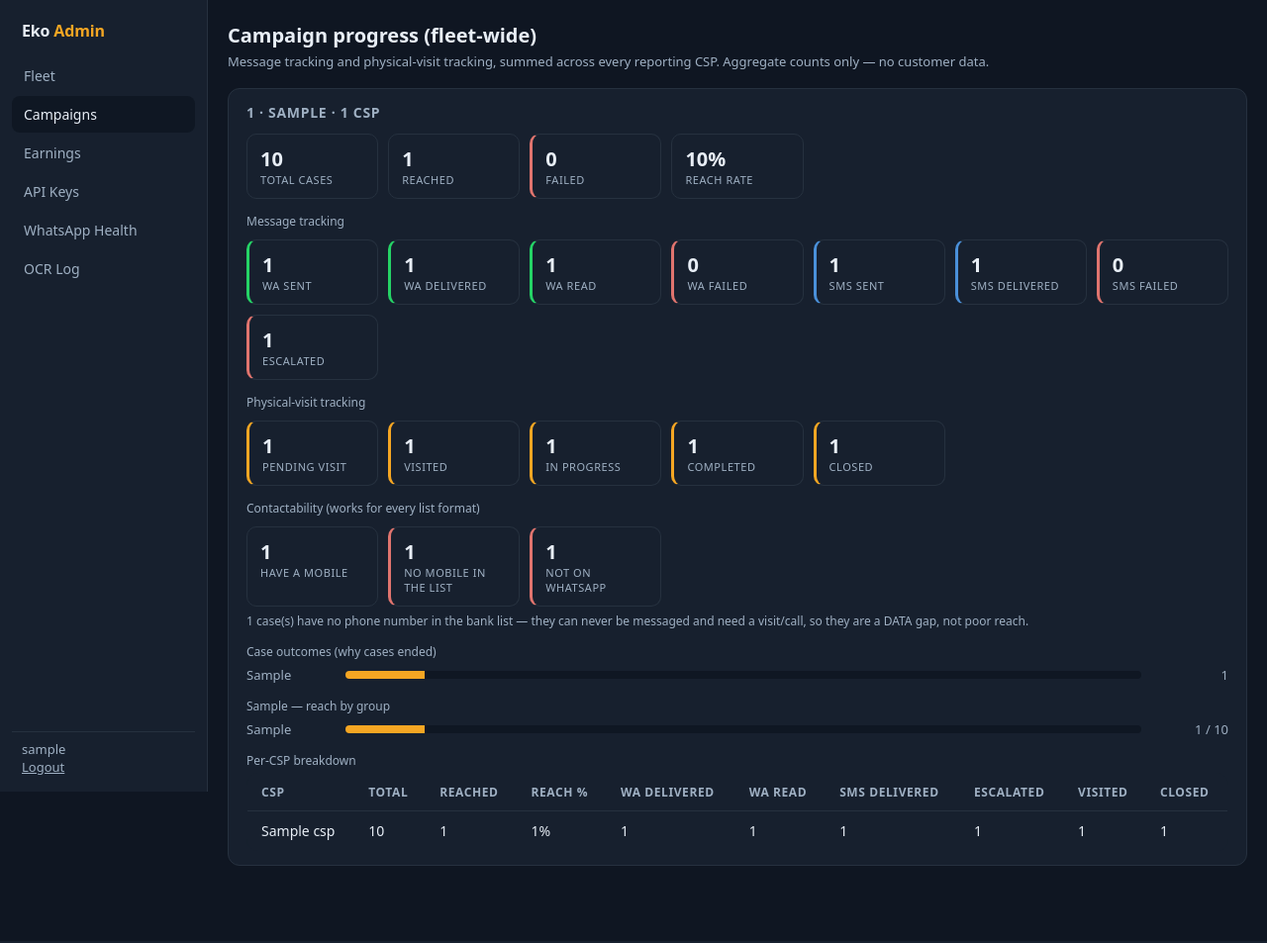
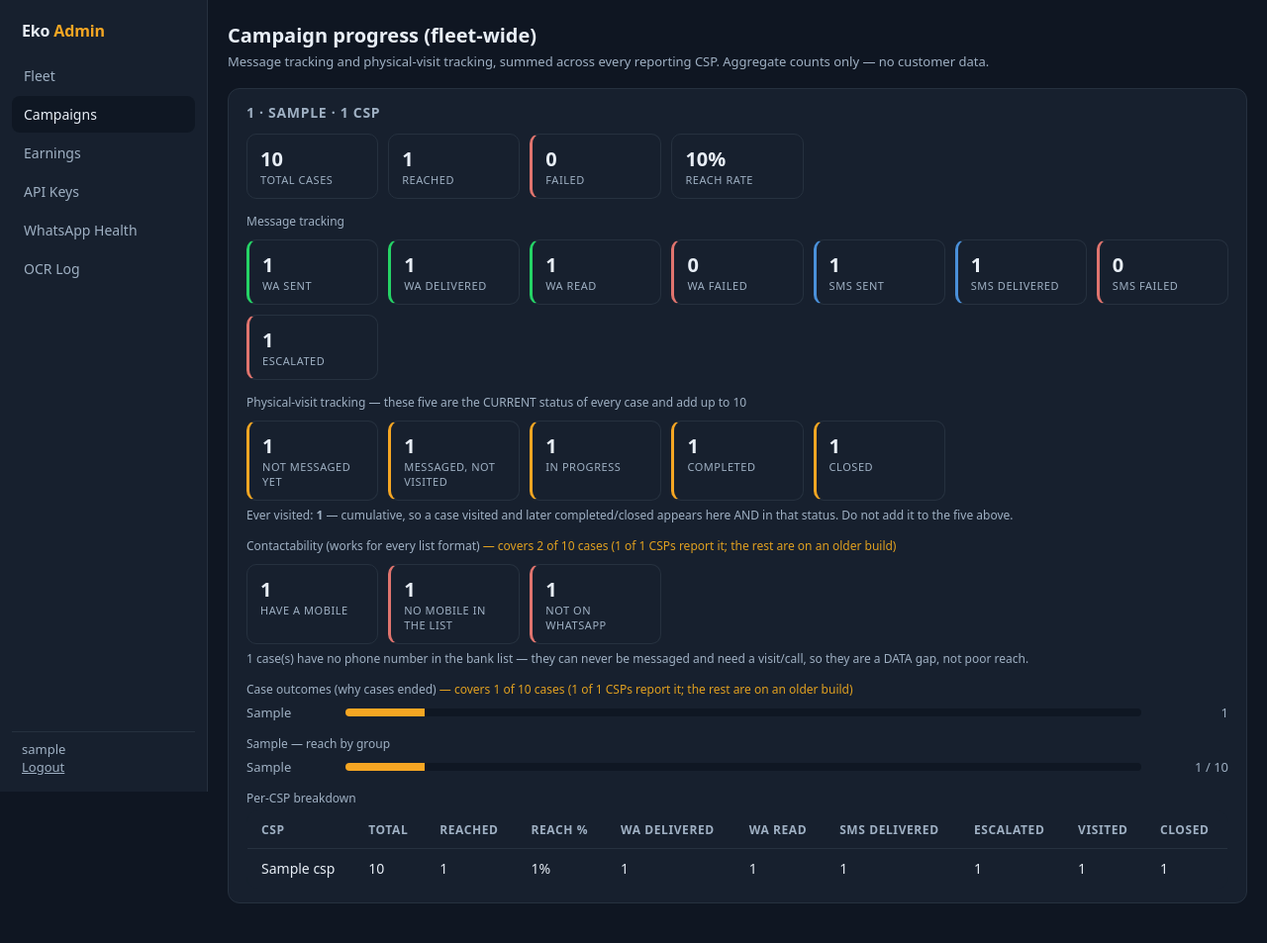
Before and after one commit to ekoindia/csp-customer-communication-platform-, a Flask app: page /campaigns in a window 1280 px wide. Shown: the top 953 px of the page at 99% size. Before the commit the page ends 875 px from the top, so only its background shows below. Run offline with Flask 3, Linux system fonts and the light colour scheme; the visitor is signed in with stand-in values (Sample User, id 1); tables that the repository leaves empty hold one stand-in row (values such as "Sample post").

Commit message:
fix(admin): visit panel didn't reconcile — missing bucket + a cumulative metric mixed in
Owner spotted it on the live page: 87 total cases but the visit panel showed
9+1+0+0+1 = 11. Two real defects, not a display glitch:

1) The "no message sent yet" bucket (business_status = 'pending') was never
   reported or shown at all, so the ~76 cases sitting in it simply vanished from
   the panel. admin_reporter now sends visit_not_started, progress gains the
   column (forward-migrated), and the page shows it first. The five cards are now
   mutually exclusive CURRENT statuses that add up to the case total, and the
   heading says so.

2) "Visited" is CUMULATIVE (ever visited: visited_at IS NOT NULL), so a case that
   was visited and later completed/closed was counted in Visited AND in that
   status — inviting a wrong total. It is moved out of the card row into a clearly
   labelled line ("Ever visited … do not add it to the five above").

Also, the newer per-case metrics only cover CSPs running the current build, which
is why Contactability and Case outcomes both read 37 while the campaign had 87
cases. Those panels now state their coverage ("covers 37 of 87 cases; 1 of 2 CSPs
report it; the rest are on an older build") instead of looking like totals — same
treatment the balance-band panel already got.

And delete_csp now also clears progress_categories / progress_outcomes, so
removing a mistyped CSP ID doesn't leave its rows behind in the new tables.

Test: visit statuses are mutually exclusive and sum to total, with
visit_not_started counted and 'visited' allowed to overlap. 199 pass.

Co-Authored-By: Claude Opus 4.8 (1M context) <noreply@anthropic.com>

```diff
--- a/admin_dashboard/api.py
+++ b/admin_dashboard/api.py
@@ -439,10 +439,11 @@ def report():
                 """INSERT INTO progress (csp_id, campaign_id, month, total, reached,
                        failed, pct, wa_sent, wa_delivered, wa_read, wa_failed,
                        sms_sent, sms_delivered, sms_failed, escalated,
-                       visit_pending, visited, in_progress, completed, closed,
+                       visit_not_started, visit_pending, visited,
+                       in_progress, completed, closed,
                        with_mobile, no_mobile, not_on_whatsapp,
                        earnings, updated_at)
-                   VALUES (?,?,?,?,?,?,?,?,?,?,?,?,?,?,?,?,?,?,?,?,?,?,?,?,?)
+                   VALUES (?,?,?,?,?,?,?,?,?,?,?,?,?,?,?,?,?,?,?,?,?,?,?,?,?,?)
                    ON CONFLICT(csp_id, campaign_id, month) DO UPDATE SET
                        with_mobile=excluded.with_mobile, no_mobile=excluded.no_mobile,
                        not_on_whatsapp=excluded.not_on_whatsapp,
@@ -452,6 +453,7 @@ def report():
                        wa_read=excluded.wa_read, wa_failed=excluded.wa_failed,
                        sms_sent=excluded.sms_sent, sms_delivered=excluded.sms_delivered,
                        sms_failed=excluded.sms_failed, escalated=excluded.escalated,
+                       visit_not_started=excluded.visit_not_started,
                        visit_pending=excluded.visit_pending, visited=excluded.visited,
                        in_progress=excluded.in_progress, completed=excluded.completed,
                        closed=excluded.closed, earnings=excluded.earnings,
@@ -460,7 +462,8 @@ def report():
                  _i(camp, "failed"), _f(camp, "pct"), _i(camp, "wa_sent"),
                  _i(camp, "wa_delivered"), _i(camp, "wa_read"), _i(camp, "wa_failed"),
                  _i(camp, "sms_sent"), _i(camp, "sms_delivered"), _i(camp, "sms_failed"),
-                 _i(camp, "escalated"), _i(camp, "visit_pending"), _i(camp, "visited"),
+                 _i(camp, "escalated"), _i(camp, "visit_not_started"),
+                 _i(camp, "visit_pending"), _i(camp, "visited"),
                  _i(camp, "in_progress"), _i(camp, "completed"), _i(camp, "closed"),
                  _i(camp, "with_mobile"), _i(camp, "no_mobile"),
                  _i(camp, "wa_not_on_whatsapp"),
--- a/admin_dashboard/db.py
+++ b/admin_dashboard/db.py
@@ -30,7 +30,8 @@ def setup():
         # exists only in some bank lists, so a band-only view is blind for CSPs
         # whose sheets have none; these hold for every format.
         pcols = {r["name"] for r in conn.execute("PRAGMA table_info(progress)")}
-        for col in ("with_mobile", "no_mobile", "not_on_whatsapp"):
+        for col in ("with_mobile", "no_mobile", "not_on_whatsapp",
+                    "visit_not_started"):
             if col not in pcols:
                 conn.execute(
                     f"ALTER TABLE progress ADD COLUMN {col} INTEGER NOT NULL DEFAULT 0")
--- a/admin_dashboard/routes.py
+++ b/admin_dashboard/routes.py
@@ -146,6 +146,7 @@ def api_keys():
             removed = 0
             with get_connection() as conn:
                 for table in ("api_keys", "csps", "progress", "progress_bands",
+                              "progress_categories", "progress_outcomes",
                               "audit", "update_events", "ocr_metrics", "commands"):
                     cur = conn.execute(f"DELETE FROM {table} WHERE csp_id=?", (csp_id,))
                     removed += cur.rowcount if cur.rowcount and cur.rowcount > 0 else 0
@@ -276,6 +277,7 @@ def campaigns():
                       SUM(wa_read) wa_read, SUM(wa_failed) wa_failed,
                       SUM(sms_sent) sms_sent, SUM(sms_delivered) sms_delivered,
                       SUM(sms_failed) sms_failed, SUM(escalated) escalated,
+                      SUM(visit_not_started) visit_not_started,
                       SUM(visit_pending) visit_pending, SUM(visited) visited,
                       SUM(in_progress) in_progress, SUM(completed) completed,
                       SUM(closed) closed,
@@ -315,6 +317,26 @@ def campaigns():
         ).fetchall()
         cat_csps = {(c["campaign_id"], c["month"], c["dimension"]): c["n"]
                     for c in cat_cov}
+        # COVERAGE of the newer per-case metrics. A CSP still running an older
+        # build doesn't report contactability/outcomes at all, so these panels can
+        # describe only PART of the campaign — showing them without saying so made
+        # 37 of 87 cases look like the whole picture.
+        contact_cov = conn.execute(
+            """SELECT campaign_id, month,
+                      COUNT(DISTINCT CASE WHEN (with_mobile + no_mobile) > 0
+                                          THEN csp_id END) csps,
+                      SUM(with_mobile + no_mobile) cases
+               FROM progress GROUP BY campaign_id, month""").fetchall()
+        contact_cov = {(c["campaign_id"], c["month"]):
+                       {"csps": c["csps"] or 0, "cases": c["cases"] or 0}
+                       for c in contact_cov}
+        outcome_cov = conn.execute(
+            """SELECT campaign_id, month, COUNT(DISTINCT csp_id) csps,
+                      SUM(count) cases
+               FROM progress_outcomes GROUP BY campaign_id, month""").fetchall()
+        outcome_cov = {(o["campaign_id"], o["month"]):
+                       {"csps": o["csps"] or 0, "cases": o["cases"] or 0}
+                       for o in outcome_cov}
         # Format-INDEPENDENT breakdown: balance band exists only in some bank
         # lists, so outcomes are what let Eko compare CSPs on the same footing.
         outcome_rows = conn.execute(
@@ -379,6 +401,10 @@ def campaigns():
         # the campaign's CSPs it actually describes.
         d["band_csps"] = band_csps.get((r["campaign_id"], r["month"]), 0)
         d["outcomes"] = outcomes.get((r["campaign_id"], r["month"]), [])
+        d["contact_cov"] = contact_cov.get((r["campaign_id"], r["month"]),
+                                           {"csps": 0, "cases": 0})
+        d["outcome_cov"] = outcome_cov.get((r["campaign_id"], r["month"]),
+                                           {"csps": 0, "cases": 0})
         # Dynamic groupings actually present in the fleet's data for this campaign.
         d["categories"] = list(cats.get((r["campaign_id"], r["month"]), {}).values())
         d["per_csp"] = per_csp.get((r["campaign_id"], r["month"]), [])
--- a/admin_dashboard/schema.sql
+++ b/admin_dashboard/schema.sql
@@ -68,6 +68,10 @@ CREATE TABLE IF NOT EXISTS progress (
     sms_failed      INTEGER NOT NULL DEFAULT 0,
     escalated       INTEGER NOT NULL DEFAULT 0,   -- both failed -> manual visit
     -- (b) physical-visit (business) tracking --------------------------------
+    -- These are CURRENT statuses and mutually exclusive, so
+    -- visit_not_started + visit_pending + in_progress + completed + closed = total.
+    -- `visited` below is cumulative (ever visited) and must NOT be added to them.
+    visit_not_started INTEGER NOT NULL DEFAULT 0, -- no message sent yet
     visit_pending   INTEGER NOT NULL DEFAULT 0,   -- message sent, not visited yet
     visited         INTEGER NOT NULL DEFAULT 0,   -- customer came (has visited_at)
     in_progress     INTEGER NOT NULL DEFAULT 0,   -- visit started
--- a/admin_dashboard/templates/admin_campaigns.html
+++ b/admin_dashboard/templates/admin_campaigns.html
@@ -28,19 +28,38 @@
     <div class="stat bad2"><div class="v">{{ r.escalated }}</div><div class="l">Escalated</div></div>
   </div>
 
-  <p class="note" style="margin:14px 0 4px;color:var(--soft)">Physical-visit tracking</p>
+  <p class="note" style="margin:14px 0 4px;color:var(--soft)">
+    Physical-visit tracking — these five are the CURRENT status of every case and
+    add up to {{ r.total }}
+  </p>
   <div class="grid">
-    <div class="stat visit"><div class="v">{{ r.visit_pending }}</div><div class="l">Pending visit</div></div>
-    <div class="stat visit"><div class="v">{{ r.visited }}</div><div class="l">Visited</div></div>
+    <div class="stat visit"><div class="v">{{ r.visit_not_started or 0 }}</div><div class="l">Not messaged yet</div></div>
+    <div class="stat visit"><div class="v">{{ r.visit_pending }}</div><div class="l">Messaged, not visited</div></div>
     <div class="stat visit"><div class="v">{{ r.in_progress }}</div><div class="l">In progress</div></div>
     <div class="stat visit"><div class="v">{{ r.completed }}</div><div class="l">Completed</div></div>
     <div class="stat visit"><div class="v">{{ r.closed }}</div><div class="l">Closed</div></div>
   </div>
+  <p class="note" style="margin:6px 0 0;color:var(--soft)">
+    Ever visited: <b>{{ r.visited }}</b> — cumulative, so a case visited and later
+    completed/closed appears here AND in that status. Do not add it to the five above.
+    {% if r.visit_not_started == 0 and (r.visit_pending + r.in_progress + r.completed + r.closed) < r.total %}
+      <span style="color:var(--warn,#e0a020)">(Some CSPs are on an older build that
+      doesn't report the "not messaged yet" count, so the five may not reach
+      {{ r.total }} yet.)</span>
+    {% endif %}
+  </p>
 
   <!-- FORMAT-INDEPENDENT breakdown. Balance band exists only in some bank
        lists, so these two panels are what let Eko compare every CSP on the same
        footing — including ones whose sheet has no band column at all. -->
-  <p class="note" style="margin:14px 0 4px;color:var(--soft)">Contactability (works for every list format)</p>
+  <p class="note" style="margin:14px 0 4px;color:var(--soft)">
+    Contactability (works for every list format)
+    {% if r.contact_cov and r.contact_cov.cases and r.contact_cov.cases < r.total %}
+      <span style="color:var(--warn,#e0a020)">— covers {{ r.contact_cov.cases }} of
+      {{ r.total }} cases ({{ r.contact_cov.csps }} of {{ r.csps }} CSPs report it;
+      the rest are on an older build)</span>
+    {% endif %}
+  </p>
   <div class="grid">
     <div class="stat"><div class="v">{{ r.with_mobile or 0 }}</div><div class="l">Have a mobile</div></div>
     <div class="stat bad2"><div class="v">{{ r.no_mobile or 0 }}</div><div class="l">No mobile in the list</div></div>
@@ -54,7 +73,14 @@
   {% endif %}
 
   {% if r.outcomes %}
-  <p class="note" style="margin:14px 0 4px;color:var(--soft)">Case outcomes (why cases ended)</p>
+  <p class="note" style="margin:14px 0 4px;color:var(--soft)">
+    Case outcomes (why cases ended)
+    {% if r.outcome_cov and r.outcome_cov.cases and r.outcome_cov.cases < r.total %}
+      <span style="color:var(--warn,#e0a020)">— covers {{ r.outcome_cov.cases }} of
+      {{ r.total }} cases ({{ r.outcome_cov.csps }} of {{ r.csps }} CSPs report it;
+      the rest are on an older build)</span>
+    {% endif %}
+  </p>
   {% for o in r.outcomes %}
     <div class="bandrow">
       <div class="nm">{{ o.label }}</div>
```
Also changed, not shown: csp_dashboard/core/admin_reporter.py (+8 -1 lines), csp_dashboard/tests/test_reporting_bifurcation.py (+23 -0 lines).
